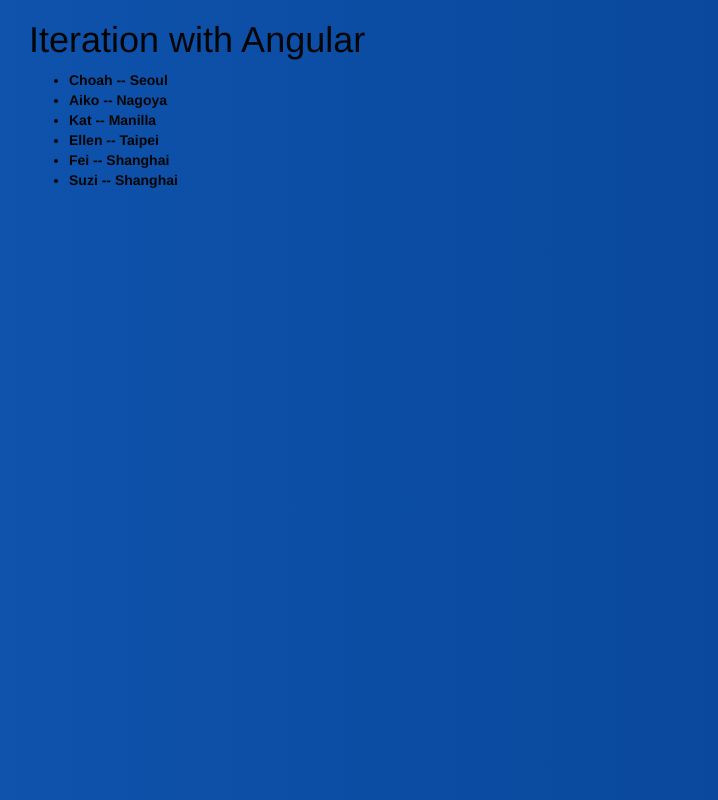
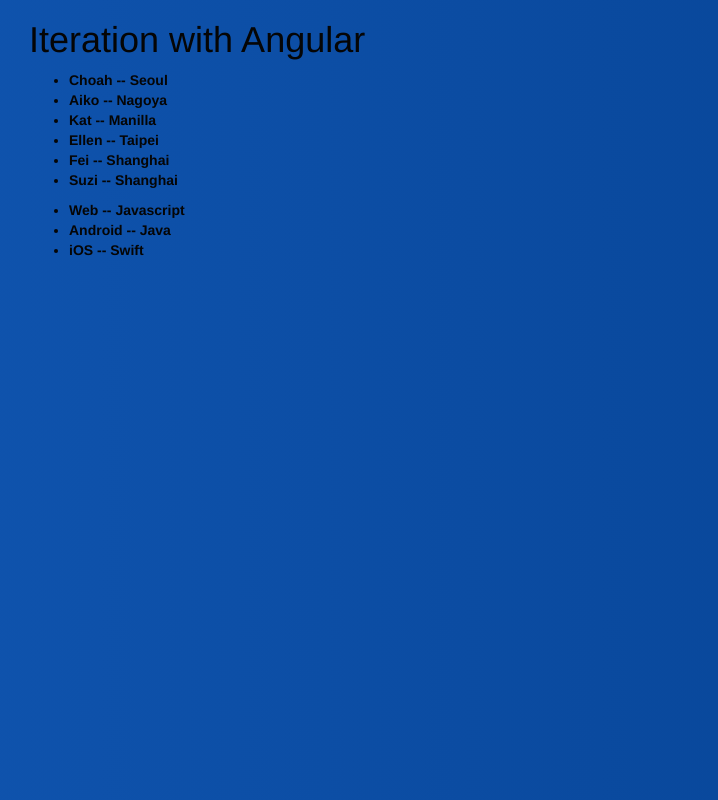
Before and after one commit to ghigbie/angularPractice, a website: page views/iteration.html in a window 1280 px wide. Shown: the whole page, without its empty margins (41-759 px from the left). Drawn offline with nearby package versions, Linux system fonts and the light colour scheme.

Commit message:
Add working ng-repeat function

```diff
--- a/views/iteration.html
+++ b/views/iteration.html
@@ -11,6 +11,12 @@
             <ul ng-cloak>
                <li ng-repeat="person in people"> {{person.name}} -- {{person.city}}</li>
             </ul>
+
+            <div ng-init="tech=[{name: 'Web', lang: 'Javascript'}, {name: 'Android', lang: 'Java'}, {name: 'iOS', lang: 'Swift'}]">
+                <ul ng-cloak>
+                    <li ng-repeat="item in tech">{{item.name}} -- {{item.lang}}</li>
+                </ul>
+            </div>
         </div>
         <script src="./../node_modules/angular/angular.min.js"></script>
     </body>
```
